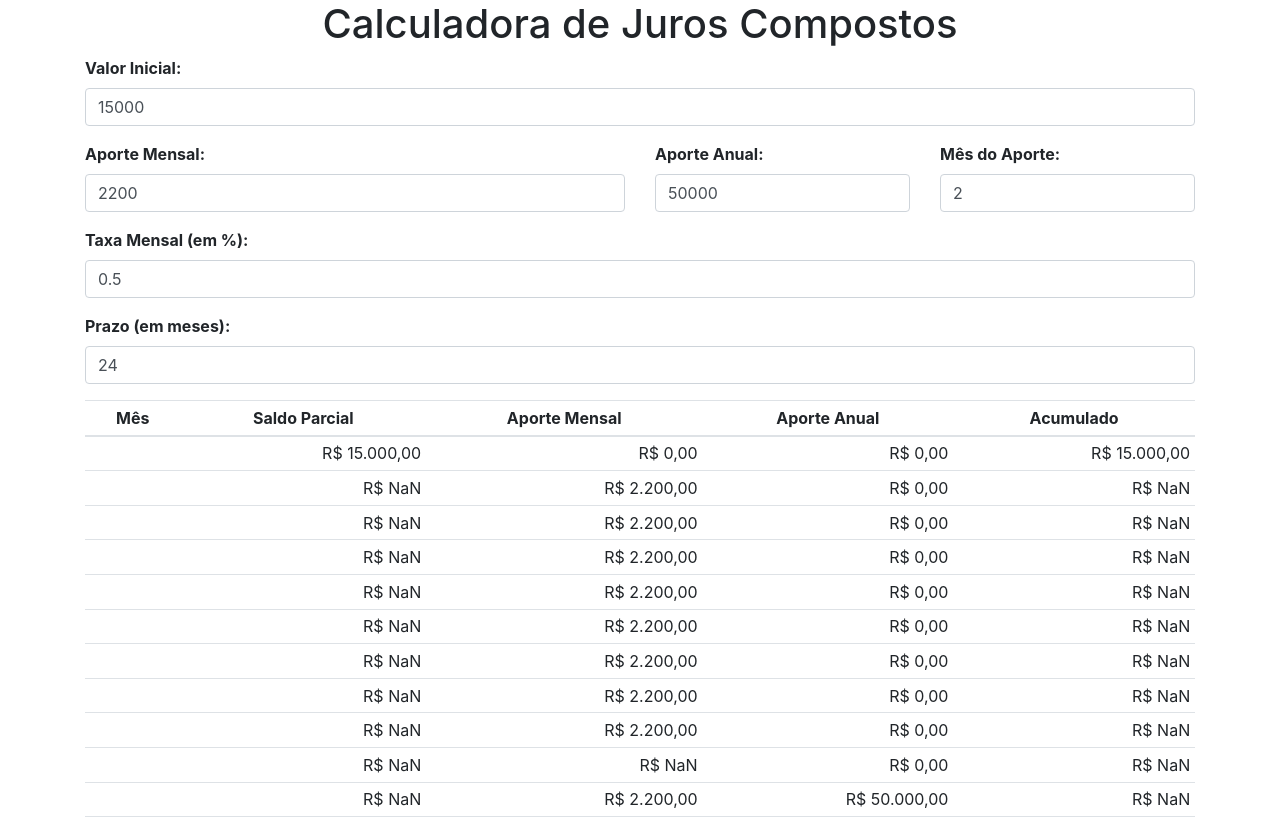
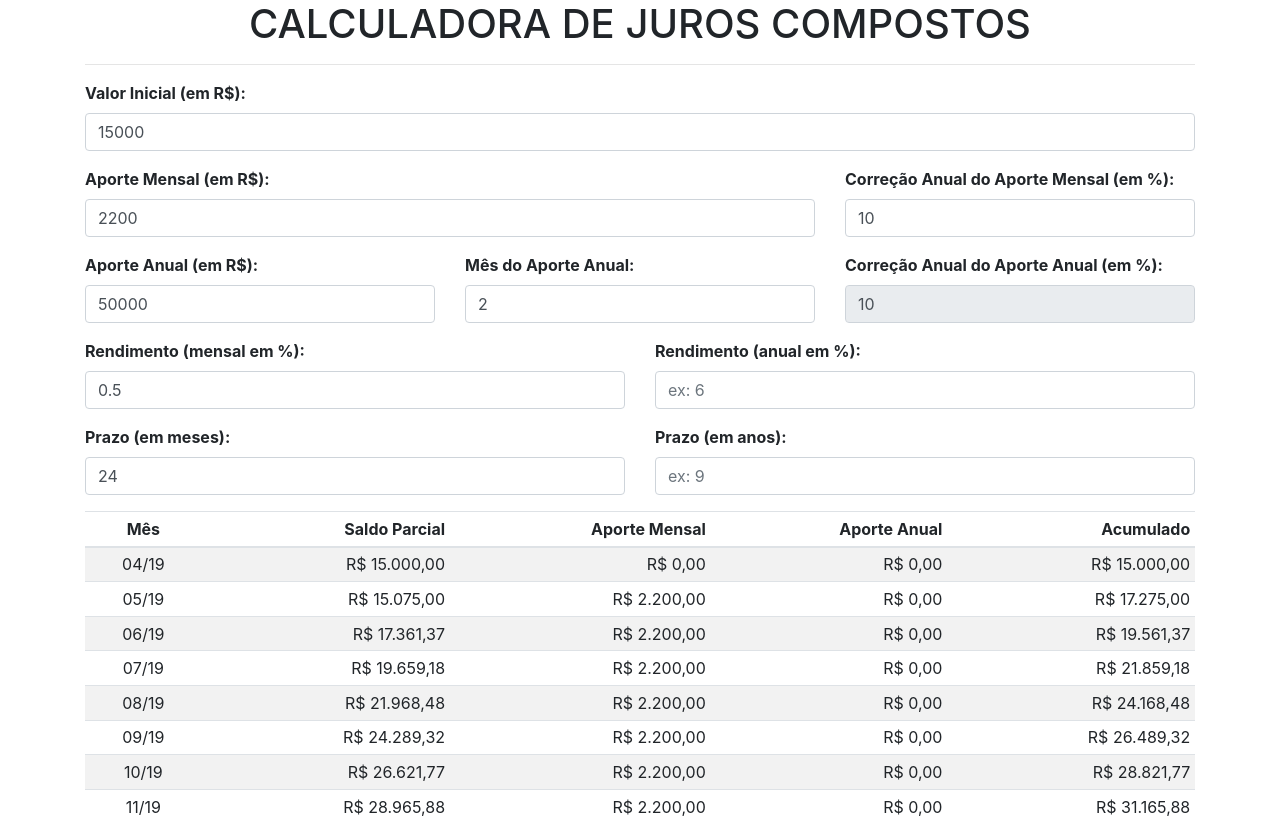
Before and after one commit to marco-carvalho/calculadora-juros-compostos, a Vue app: page / in a window 1280 px wide. Shown: the top 819 px of the page. Built offline with nearby package versions, Linux system fonts and the light colour scheme.

Commit message:
update template

```diff
--- a/src/App.vue
+++ b/src/App.vue
@@ -1,36 +1,52 @@
 <template lang="pug">
 .container
-  h1.text-center Calculadora de Juros Compostos
-  .form-group
-    label.font-weight-bold Valor Inicial:
-    input.form-control(v-model.number="valorInicial" type="number" placeholder="ex: 15000")
-  .row.form-group
-    .col-6
-      label.font-weight-bold Aporte Mensal:
-      input.form-control(v-model.number="aporteMensal" type="number" placeholder="ex: 2200")
-    .col
-      label.font-weight-bold Aporte Anual:
-      input.form-control(v-model.number="aporteAnual" type="number" placeholder="ex: 100000")
-    .col
-      label.font-weight-bold Mês do Aporte:
+  .h1.text-center.text-uppercase Calculadora de Juros Compostos
+  hr
+  .mb-3
+    label.font-weight-bold Valor Inicial (em R$):
+    input.form-control(v-model.number="valorInicial" type="number" placeholder="ex: 15000" min="1")
+  .row
+    .col-lg-8.mb-3
+      label.font-weight-bold Aporte Mensal (em R$):
+      input.form-control(v-model.number="aporteMensal" type="number" placeholder="ex: 2200" min="1")
+    .col-lg-4.mb-3
+      label.font-weight-bold Correção Anual do Aporte Mensal (em %):
+      input.form-control(v-model.number="correcaoAporteMensal" type="number" placeholder="ex: 10" min="1")
+  .row
+    .col-lg-4.mb-3
+      label.font-weight-bold Aporte Anual (em R$):
+      input.form-control(v-model.number="aporteAnual" type="number" placeholder="ex: 100000" min="1")
+    .col-lg-4.mb-3
+      label.font-weight-bold Mês do Aporte Anual:
       input.form-control(v-model.number="mesAporteAnual" type="number" min="1" max="12")
-  .form-group
-    label.font-weight-bold Taxa Mensal (em %):
-    input.form-control(v-model.number="taxaMensal" type="number" placeholder="ex: 0.5")
-  .form-group
-    label.font-weight-bold Prazo (em meses):
-    input.form-control(v-model.number="prazo" type="number" placeholder="ex: 108" min="1")
+    .col-lg-4.mb-3
+      label.font-weight-bold Correção Anual do Aporte Anual (em %):
+      input.form-control(v-model.number="correcaoAporteAnual" type="number" placeholder="ex: 10" min="1" disabled)
+  .row
+    .col-lg.mb-3
+      label.font-weight-bold Rendimento (mensal em %):
+      input.form-control(v-model.number="rendimento" type="number" placeholder="ex: 0.5" min="1")
+    .col-lg.mb-3
+      label.font-weight-bold Rendimento (anual em %):
+      input.form-control(@keyup="rendimento = ($event.target.value/12)" type="number" placeholder="ex: 6" min="1")
+  .row
+    .col-lg.mb-3
+      label.font-weight-bold Prazo (em meses):
+      input.form-control(v-model.number="prazo" type="number" placeholder="ex: 108" min="1")
+    .col-lg.mb-3
+      label.font-weight-bold Prazo (em anos):
+      input.form-control(@keyup="prazo = ($event.target.value*12).toFixed(0)" type="number" placeholder="ex: 9" min="1")
   .table-responsive
-    table.table.table-sm.table-hover
+    table.table.table-sm.table-hover.table-striped
       thead
         th.text-center Mês
-        th.text-center Saldo Parcial
-        th.text-center Aporte Mensal
-        th.text-center Aporte Anual
-        th.text-center Acumulado
+        th.text-right Saldo Parcial
+        th.text-right Aporte Mensal
+        th.text-right Aporte Anual
+        th.text-right Acumulado
       tbody
         tr(v-for="(posicao, index) in getPosicoes()")
-          td.text-center {{posicao.mes}}
+          td.text-center {{$moment(posicao.data).format("MM/YY")}}
           td.text-right {{formatToCurrency(posicao.saldoParcial)}}
           td.text-right {{formatToCurrency(posicao.aporteMensal)}}
           td.text-right {{formatToCurrency(posicao.aporteAnual)}}
@@ -43,9 +59,11 @@ export default {
     return {
       valorInicial: 15000,
       aporteMensal: 2200,
+      correcaoAporteMensal: 10,
       aporteAnual: 50000,
       mesAporteAnual: 2,
-      taxaMensal: 0.5,
+      correcaoAporteAnual: 10,
+      rendimento: 0.5,
       prazo: 2*12,
     }
   },
```
